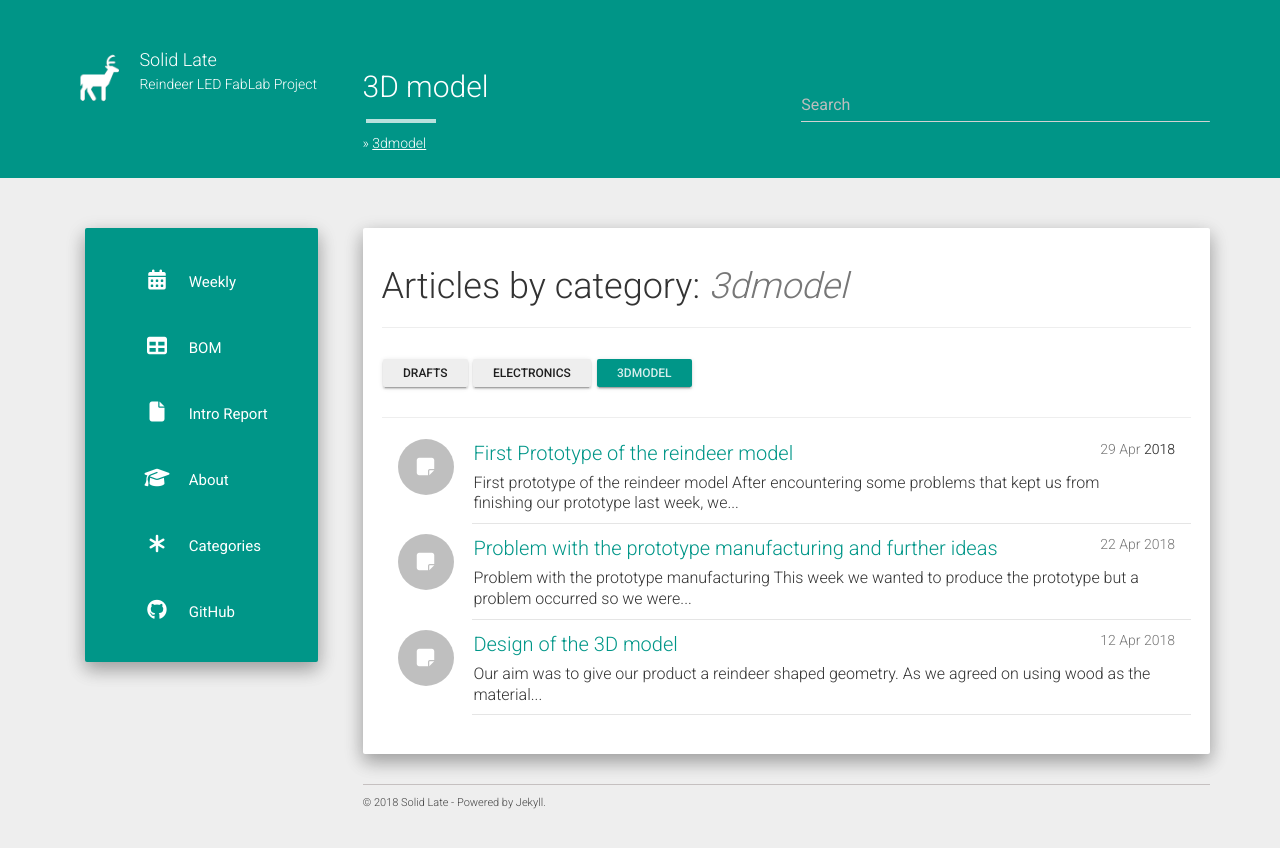
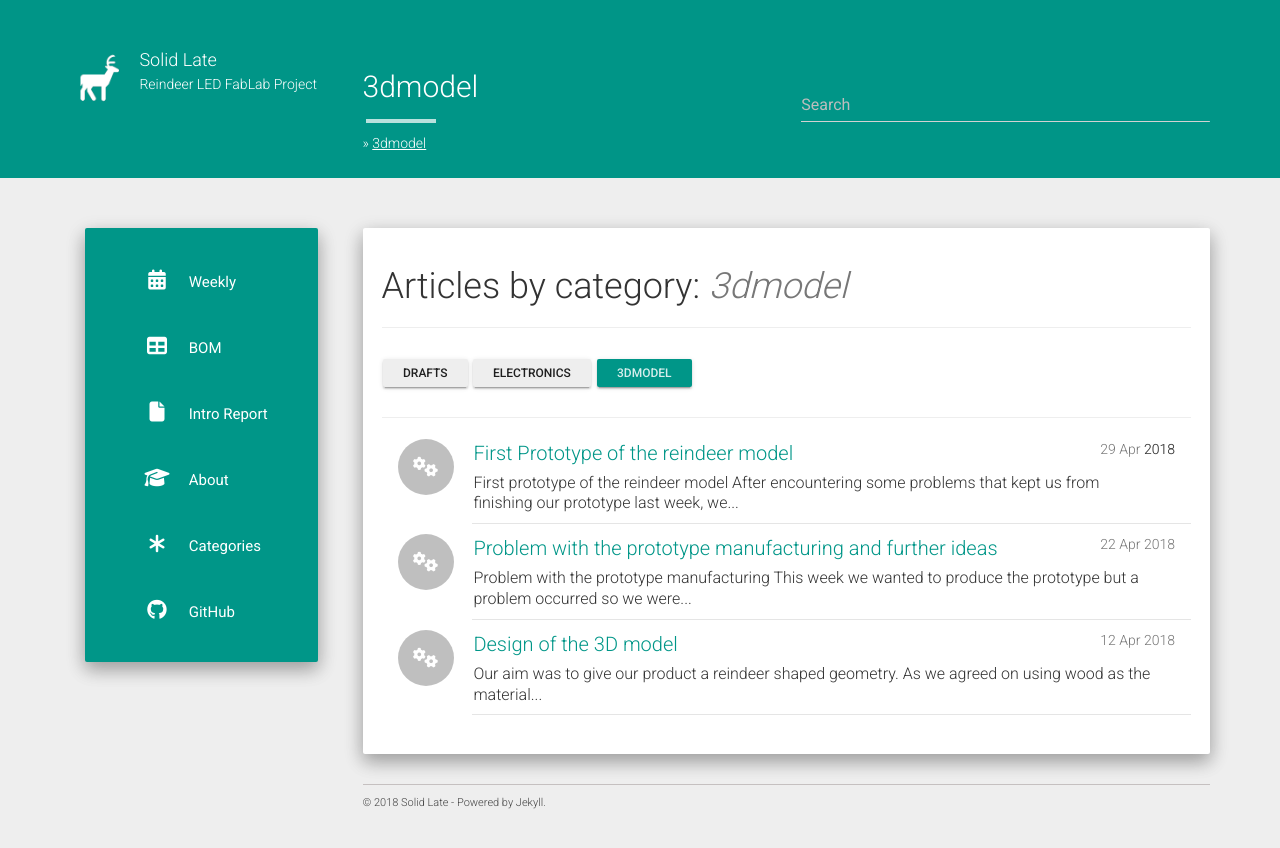
Before and after one commit to solid-late/solid-late.github.io, a Jekyll site: the page built from category/3dmodel.md, in a window 1280 px wide. Shown: the top 848 px of the page. Built offline with Jekyll 4.4.1, drawn with Linux system fonts in a browser that asks for light colours; nearby versions of some CDN libraries.

Commit message:
fixed 3dmodel categories and added category icons to the category page

```diff
--- a/_layouts/posts_by_category.html
+++ b/_layouts/posts_by_category.html
@@ -25,7 +25,12 @@
         {% for post in site.categories[page.categories] %}
         <div class="list-group-item">
             <div class="row-action-primary">
-              <i class="fa fa-sticky-note"></i>
+                {% for cat in site.data.categories %}
+                    {% if post.category == cat.name %}
+                        <i class="fa {{ cat.icon }}"></i>
+                        {% break %}
+                    {% endif %}
+                {% endfor %}
             </div>
             <div class="row-content">
             {% capture post_year %}{{ post.date | date: '%Y' }}{% endcapture %}
--- a/category/3D model.md
+++ b/category/3dmodel.md
@@ -1,6 +1,6 @@
 ---
 layout: posts_by_category
 categories: 3dmodel
-title: 3D model
-permalink: /category/3D model/
+title: 3dmodel
+permalink: /category/3dmodel/
 ---
```
